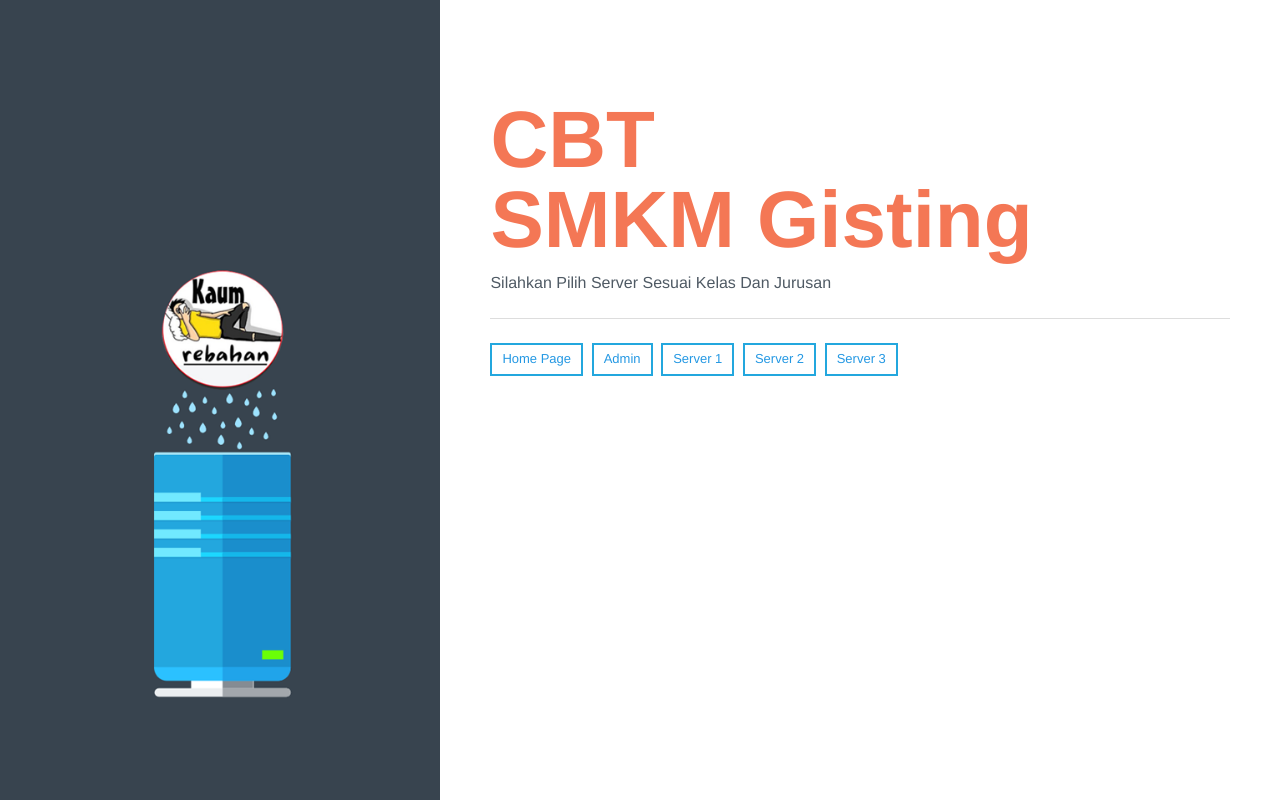
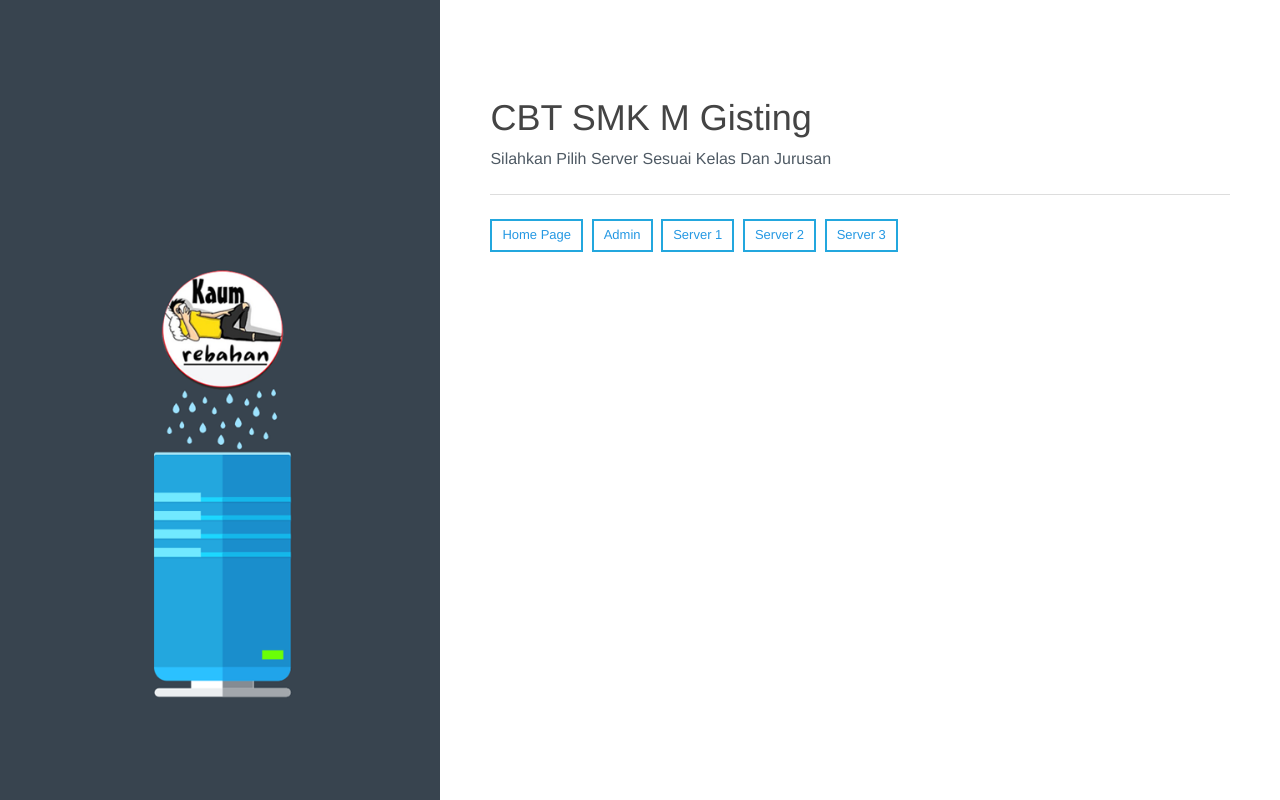
Before and after one commit to smkmgisting/smkmgisting, a plain HTML site: page index.html in a window 1280 px wide. Drawn offline with Linux system fonts and the light colour scheme.

Commit message:
Update index.html

```diff
--- a/index.html
+++ b/index.html
@@ -11,9 +11,7 @@
 <div class="page">
   <div class="main">
 
-	  <div class="error-code"><b>CBT</b></div>
-	  <div class="error-code"><b>SMKM Gisting</b></div>
-    <h2></h2>
+    <h2>CBT SMK M Gisting</h2>
     <p class="lead">Silahkan Pilih Server Sesuai Kelas Dan Jurusan</p>
     <hr/>
     <div class="help-actions">
```
